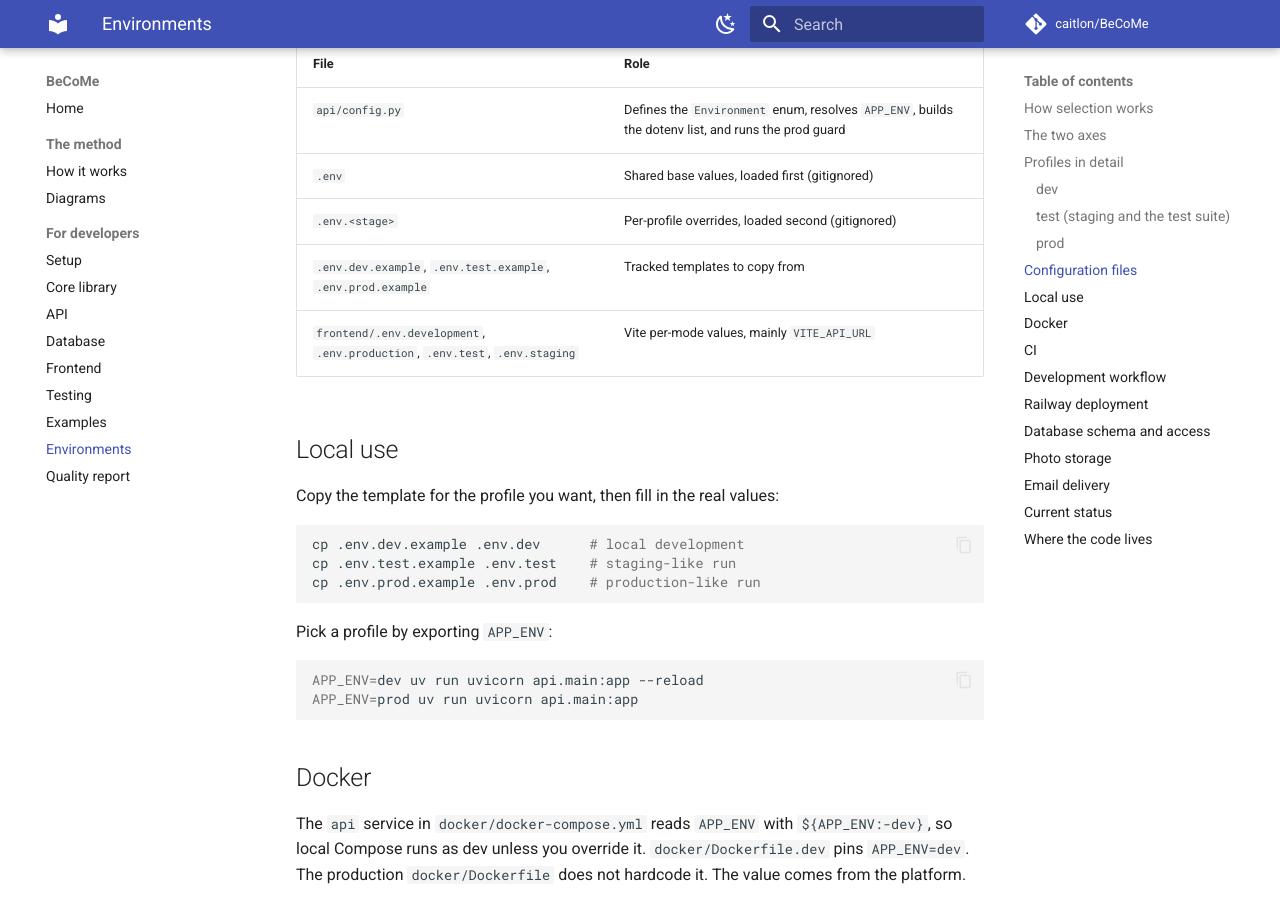
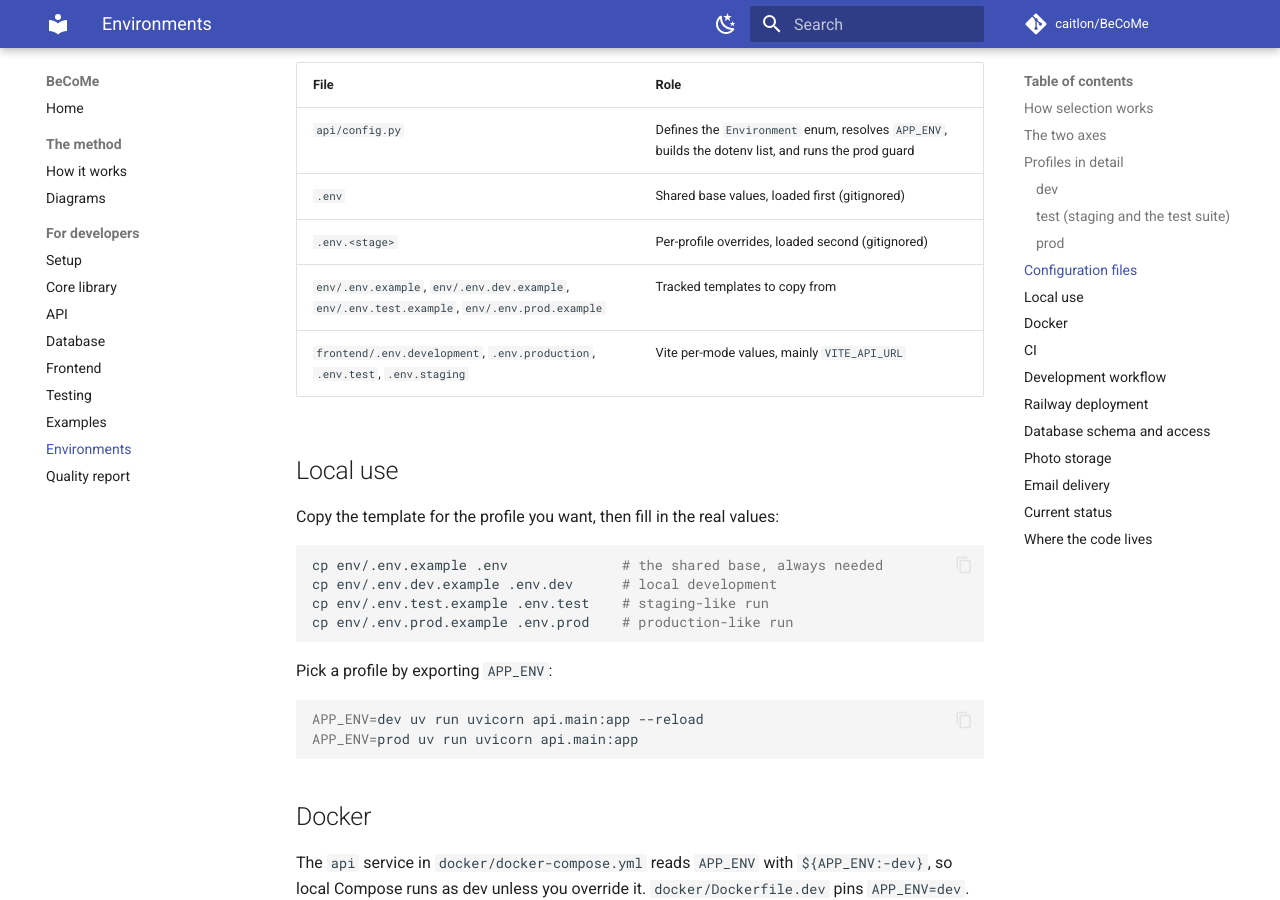
Before and after one commit to caitlon/BeCoMe, an MkDocs documentation site: the page built from docs/environments.md, in a window 1280 px wide and 900 px high, scrolled down 1977 px. Built offline with MkDocs 1.6.1 and Material for MkDocs 9.7.7, drawn with Linux system fonts in a browser that asks for light colours; comment, search, counter and statistics services are not loaded; some of the changed text lies outside the part shown.

Commit message:
docs: point the env template paths at their new home

````diff
--- a/docs/environments.md
+++ b/docs/environments.md
@@ -8,7 +8,7 @@ Settings read `APP_ENV` from the process environment (shell, Docker, Railway, CI
 
 | Profile | `APP_ENV` | Where it runs | Database | Debug | Rate limiting |
 |---------|-----------|---------------|----------|-------|---------------|
-| dev | unset or `dev` | Local machine and the Railway dev service | SQLite locally, PostgreSQL on Railway | off (the `.env.dev.example` template turns it on) | on |
+| dev | unset or `dev` | Local machine and the Railway dev service | SQLite locally, PostgreSQL on Railway | off (the `env/.env.dev.example` template turns it on) | on |
 | test | `test` | Staging deploy and the test suite | PostgreSQL (staging), in-memory SQLite (tests) | off | on when deployed, off under pytest |
 | prod | `prod` | Railway production | PostgreSQL | off | on |
 
@@ -25,7 +25,7 @@ This separation is what lets staging be realistic. A staging deploy sets `APP_EN
 
 ### dev
 
-The default. SQLite, debug off, localhost CORS, and no startup guard on a laptop. It needs no configuration. The `.env.dev.example` template turns debug on, and the same profile on Railway is a deploy, so the guard applies to it.
+The default. SQLite, debug off, localhost CORS, and no startup guard on a laptop. It needs no configuration. The `env/.env.dev.example` template turns debug on, and the same profile on Railway is a deploy, so the guard applies to it.
 
 ```bash
 uv run uvicorn api.main:app --reload
@@ -46,7 +46,7 @@ PostgreSQL, debug off. Every deployed service runs a startup guard (`_validate_d
 | `api/config.py` | Defines the `Environment` enum, resolves `APP_ENV`, builds the dotenv list, and runs the prod guard |
 | `.env` | Shared base values, loaded first (gitignored) |
 | `.env.<stage>` | Per-profile overrides, loaded second (gitignored) |
-| `.env.dev.example`, `.env.test.example`, `.env.prod.example` | Tracked templates to copy from |
+| `env/.env.example`, `env/.env.dev.example`, `env/.env.test.example`, `env/.env.prod.example` | Tracked templates to copy from |
 | `frontend/.env.development`, `.env.production`, `.env.test`, `.env.staging` | Vite per-mode values, mainly `VITE_API_URL` |
 
 ## Local use
@@ -54,9 +54,10 @@ PostgreSQL, debug off. Every deployed service runs a startup guard (`_validate_d
 Copy the template for the profile you want, then fill in the real values:
 
 ```bash
-cp .env.dev.example .env.dev      # local development
-cp .env.test.example .env.test    # staging-like run
-cp .env.prod.example .env.prod    # production-like run
+cp env/.env.example .env              # the shared base, always needed
+cp env/.env.dev.example .env.dev      # local development
+cp env/.env.test.example .env.test    # staging-like run
+cp env/.env.prod.example .env.prod    # production-like run
 ```
 
 Pick a profile by exporting `APP_ENV`:
````
Also changed, not shown: 1 other file.
